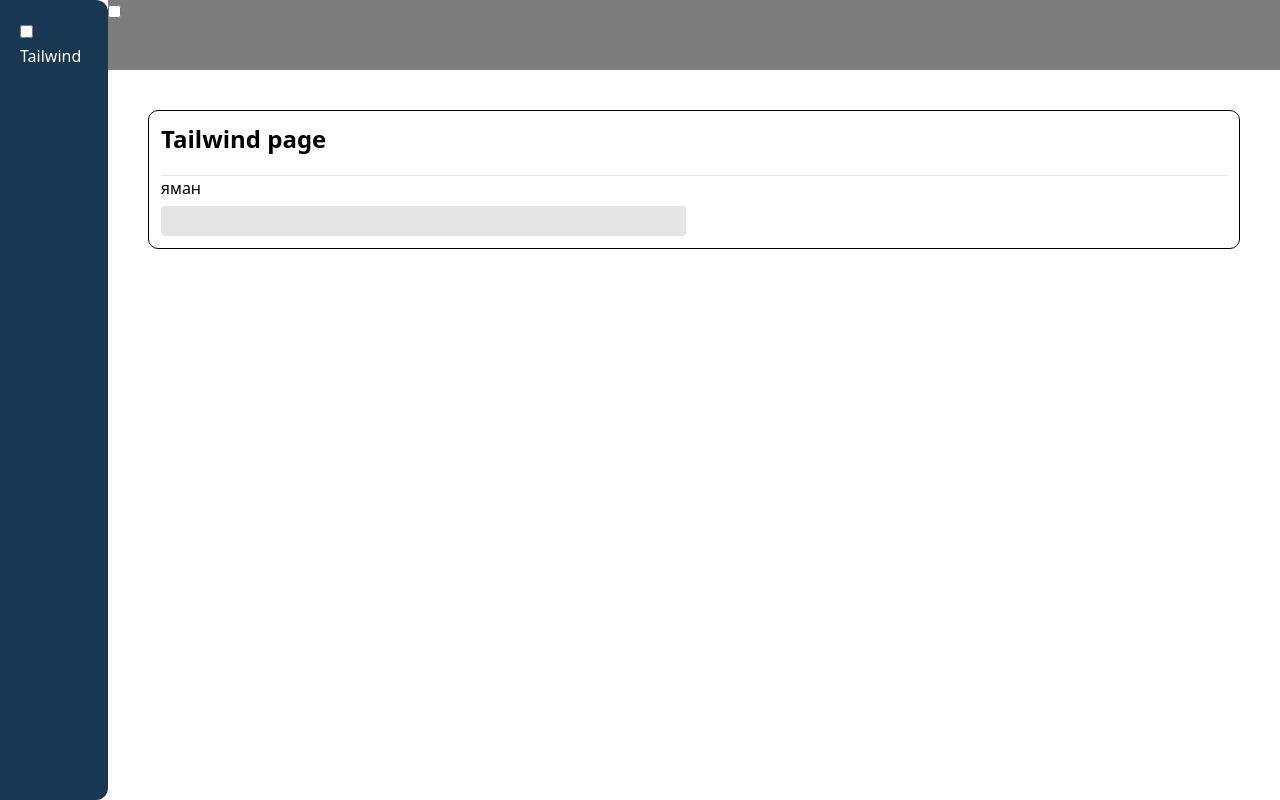
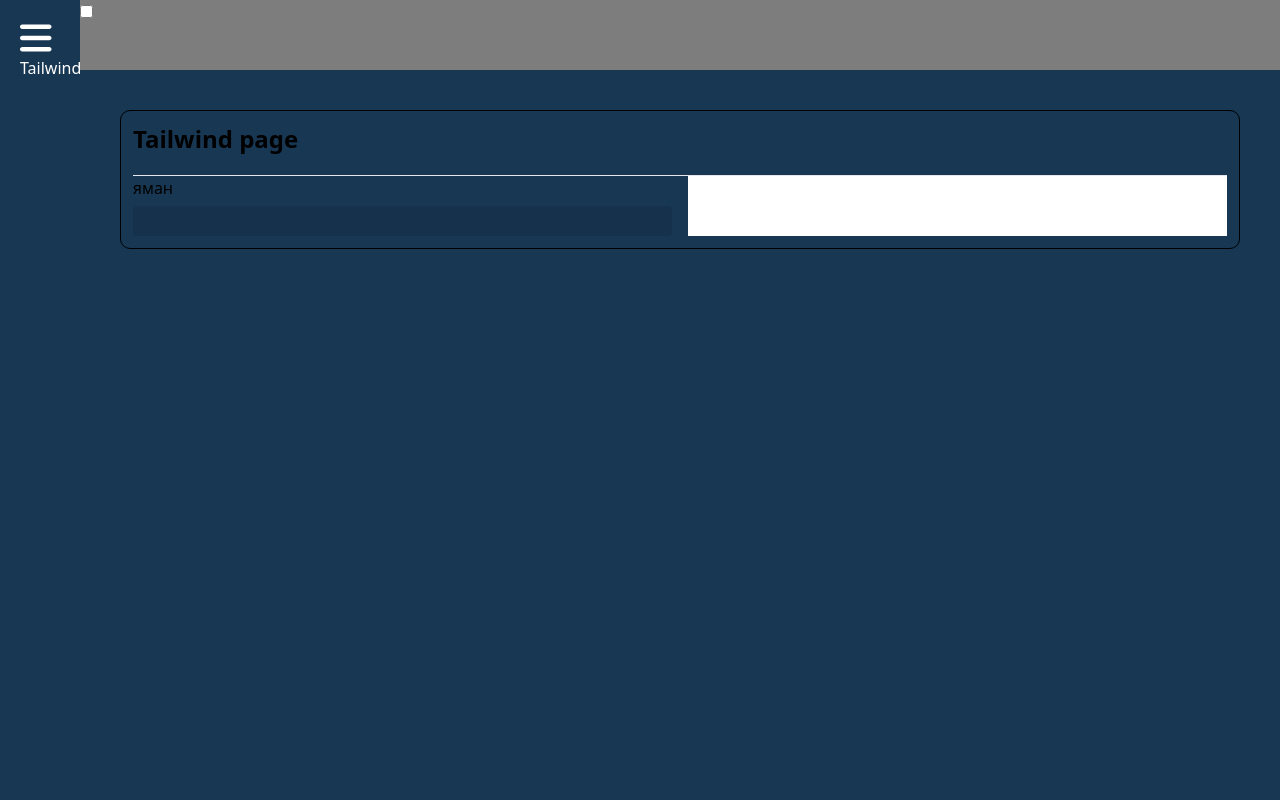
Before and after one commit to bourbakiii/admin-panel, a Vue app: page /tailwind in a window 1280 px wide. Built offline with nearby package versions, Linux system fonts and the light colour scheme.

Commit message:
Contorl point

```diff
--- a/package.json
+++ b/package.json
@@ -9,6 +9,11 @@
     "preview": "vite preview"
   },
   "dependencies": {
+    "@fortawesome/fontawesome-svg-core": "^6.2.0",
+    "@fortawesome/free-brands-svg-icons": "^6.2.0",
+    "@fortawesome/free-regular-svg-icons": "^6.2.0",
+    "@fortawesome/free-solid-svg-icons": "^6.2.0",
+    "@fortawesome/vue-fontawesome": "^3.0.1",
     "@tailwindcss/line-clamp": "^0.4.2",
     "node-sass": "^7.0.1",
     "reset-css": "^5.0.1",
--- a/src/assets/scss/global.scss
+++ b/src/assets/scss/global.scss
@@ -1,6 +1,9 @@
 html,
 body, #app {
   height: 100%;
+}
+body{
+  background-color: $main;
 }
 
 * {
--- a/src/assets/scss/variables.scss
+++ b/src/assets/scss/variables.scss
@@ -1,16 +1,18 @@
 $transition: .3s;
 
 
-:root{
+:root {
   --main: rgba(23, 55, 83);
+  --white: rgba(238, 238, 255);
   --red: rgba(191, 26, 47);
   --grey: rgba(238, 238, 255);
   --yellow: rgba(254, 234, 0);
   --green: rgba(32, 252, 143);
 }
 
-$main: var(--main);
-$red: var(--red);
-$grey: var(--grey);
-$yellow: var(--yellow);
-$green: var(--green);
+$main: rgba(23, 55, 83);
+$white: rgba(238, 238, 255);
+$red: rgba(191, 26, 47);
+$grey: rgba(238, 238, 255);
+$yellow: rgba(254, 234, 0);
+$green: rgba(32, 252, 143);
--- a/src/assets/tailwind/index.css
+++ b/src/assets/tailwind/index.css
@@ -13,3 +13,7 @@
 .input-base {
     @apply bg-black/[.1] rounded min-h-[30px] focus:bg-black/[.2];
 }
+
+.clickable-icon{
+    @apply cursor-pointer;
+}
--- a/src/components/Sidebar.vue
+++ /dev/null
@@ -1,16 +0,0 @@
-<template>
-  <div class="sidebar p-5 rounded-r-xl bg-main text-white transitioned" :class="opened?'min-w-[300px]':'min-w-[50px]'">
-    <input type="checkbox" v-model="opened">
-    <router-link v-for='({name,path},index) in routesMap' :key="`sidebar-link-${index}`" class="sidebar__link"
-                 :to="path">
-      {{ name }}
-    </router-link>
-  </div>
-</template>
-<script setup>
-import {routes} from "@/router/router"
-import {ref} from "vue";
-
-const routesMap = routes.map(el => ({name: el.name, path: el.path}));
-const opened = ref(false);
-</script>
--- /dev/null
+++ b/src/components/Sidebar/Index.vue
@@ -0,0 +1,41 @@
+<template>
+  <div class="sidebar flex flex-col justify-start items-start p-5 rounded-r-xl bg-main text-white transitioned w-full"
+       :class="opened?'max-w-[300px]':'max-w-[80px]'">
+    <transition name="burger-transition" mode="out-in">
+      <font-awesome-icon @click.prevent="opened=true" v-if="!opened" icon="fa-solid fa-bars"
+                         class="clickable-icon text-4xl"/>
+      <font-awesome-icon @click.prevent="opened=false" v-else icon="fa-solid fa-arrow-left"
+                         class="clickable-icon text-4xl"/>
+    </transition>
+    <div class="sidebar__links">
+      <SidebarLink v-for="{name,path,fa_icon} in routesMap" :to="path">
+        <template v-slot:icon>
+          <font-awesome-icon :icon="'fa-solid' + icon"/>
+        </template>
+        <template v-slot:content>{{ name }}</template>
+      </SidebarLink>
+    </div>
+
+  </div>
+</template>
+<script setup>
+import SidebarLink from "@/components/Sidebar/Link.vue"
+import {routes} from "@/router/router"
+import {ref} from "vue";
+
+const routesMap = routes.map(el => ({name: el.name, path: el.path, fa_icon: el.icon}));
+const opened = ref(false);
+</script>
+
+<style lang="scss">
+.burger-transition {
+  &-enter-from, &-leave-to {
+    opacity: 0;
+    transform: scale(0)
+  }
+
+  &-enter-active, &-leave-active {
+    transition: .1s;
+  }
+}
+</style>
--- /dev/null
+++ b/src/components/Sidebar/Link.vue
@@ -0,0 +1,6 @@
+<template>
+  <router-link :to="$props.to||''" v-bind="$props">
+    <slot name="icon" class="text-2xl">Ссылка</slot>
+    <slot name="content">Ссылка</slot>
+  </router-link>
+</template>
--- a/src/layouts/default.vue
+++ b/src/layouts/default.vue
@@ -15,7 +15,7 @@
 </template>
 <script setup>
 import Navigation from "../components/Navigation.vue";
-import Sidebar from "../components/Sidebar.vue";
+import Sidebar from "../components/Sidebar/Index.vue";
 </script>
 <style lang="scss">
 .page-transition {
--- a/src/main.js
+++ b/src/main.js
@@ -4,4 +4,11 @@ import App from './App.vue'
 import router from './router/router.js'
 import '@/assets/tailwind/index.css'
 
-createApp(App).use(router).mount('#app')
+import {library} from '@fortawesome/fontawesome-svg-core'
+import {FontAwesomeIcon} from '@fortawesome/vue-fontawesome'
+import {fas} from '@fortawesome/free-solid-svg-icons'
+
+library.add(fas)
+
+
+createApp(App).use(router).component('font-awesome-icon', FontAwesomeIcon).mount('#app')
--- a/src/router/router.js
+++ b/src/router/router.js
@@ -4,6 +4,7 @@ export const routes = [
     {
         path: '/tailwind',
         name: "Tailwind",
+        icon: 'fa-vials',
         meta: {transition: 'page-transition'},
         component: () => import('@/pages/Tailwind.vue')
     },
--- a/vite.config.js
+++ b/vite.config.js
@@ -8,8 +8,8 @@ export default defineConfig({
         preprocessorOptions: {
             scss: {
                 additionalData: `
+              @import "./src/assets/scss/variables.scss";
               @import "./src/assets/scss/global.scss";
-              @import "./src/assets/scss/variables.scss";
               @import "./src/assets/scss/transitions.scss";
             `
             }
```
Also changed, not shown: src/assets/images/8-dark@tinypng.6085aab64dc395cbe0db41657249e3c4.png (added), 1 other file (tests, documents, lock files or other folders).
